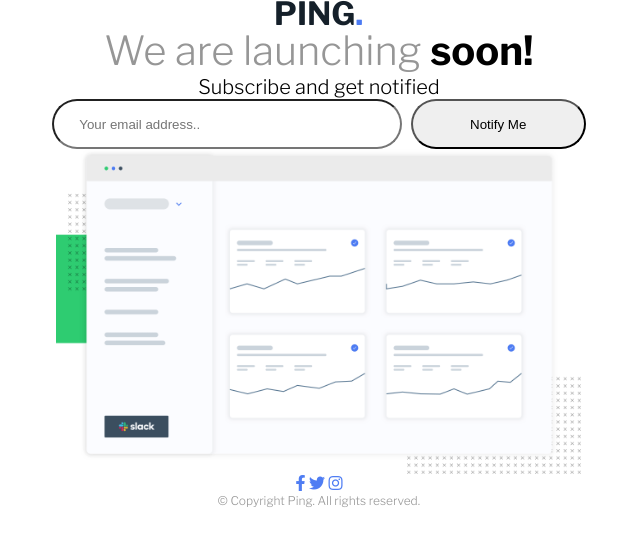
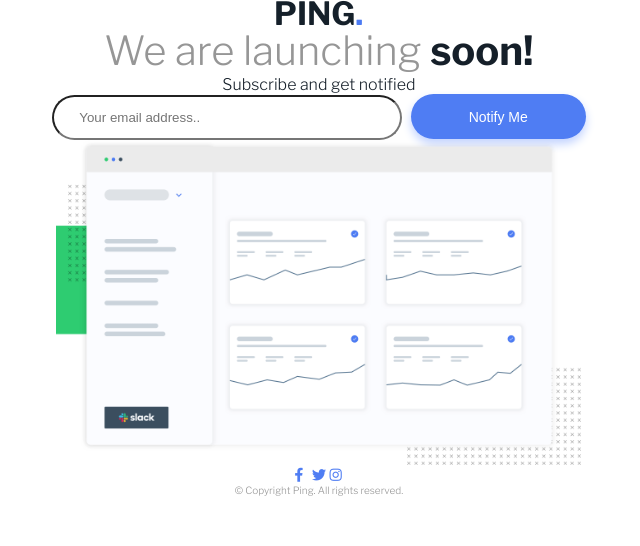
Before and after one commit to Anthony-Brannan/Ping-single-column-coming-soon-page, a website: page index.html in a window 1280 px wide. Shown: the whole page, without its empty margins (321-961 px from the left). Drawn offline with nearby package versions, Linux system fonts and the light colour scheme.

Commit message:
Changed some font sizes and styled the notify me button.

```diff
--- a/style.css
+++ b/style.css
@@ -28,33 +28,39 @@
 
 .heading-soon {
   font-weight: 700;
-  color: #000;
+  color: hsl(209, 33%, 12%);
 }
 
 .copy {
-  font-size: 20px;
+  font-size: 16px;
   font-weight: 300;
+  color: hsl(209, 33%, 12%);
 }
 
 .input {
-  height: 50px;
+  height: 45px;
   width: 350px;
   border-radius: 25px;
   margin-right: 5px;
 }
 
 .notify {
-  height: 50px;
+  font-size: 14px;
+  height: 45px;
   width: 175px;
+  border: none;
   border-radius: 25px;
+  background-color: hsl(223, 87%, 63%);
+  color: #fff;
+  background-image: linear-gradient(
+    to bottom hsl(209, 33%, 12%),
+    hsl(223, 87%, 63%)
+  );
+  box-shadow: 0px 5px 10px 0px hsl(223, 100%, 88%);
 }
 
 form input[type="text"] {
   padding-left: 25px;
-}
-
-.social {
-  color: hsl(223, 87%, 63%);
 }
 
 .dashboard {
@@ -62,7 +68,14 @@
   width: 525px;
 }
 
+.social {
+  font-size: 14px;
+  height: 14px;
+  width: 14px;
+  color: hsl(223, 87%, 63%);
+}
+
 .copyright {
-  font-size: 12px;
+  font-size: 10px;
   color: hsl(0, 0%, 59%);
 }
```
